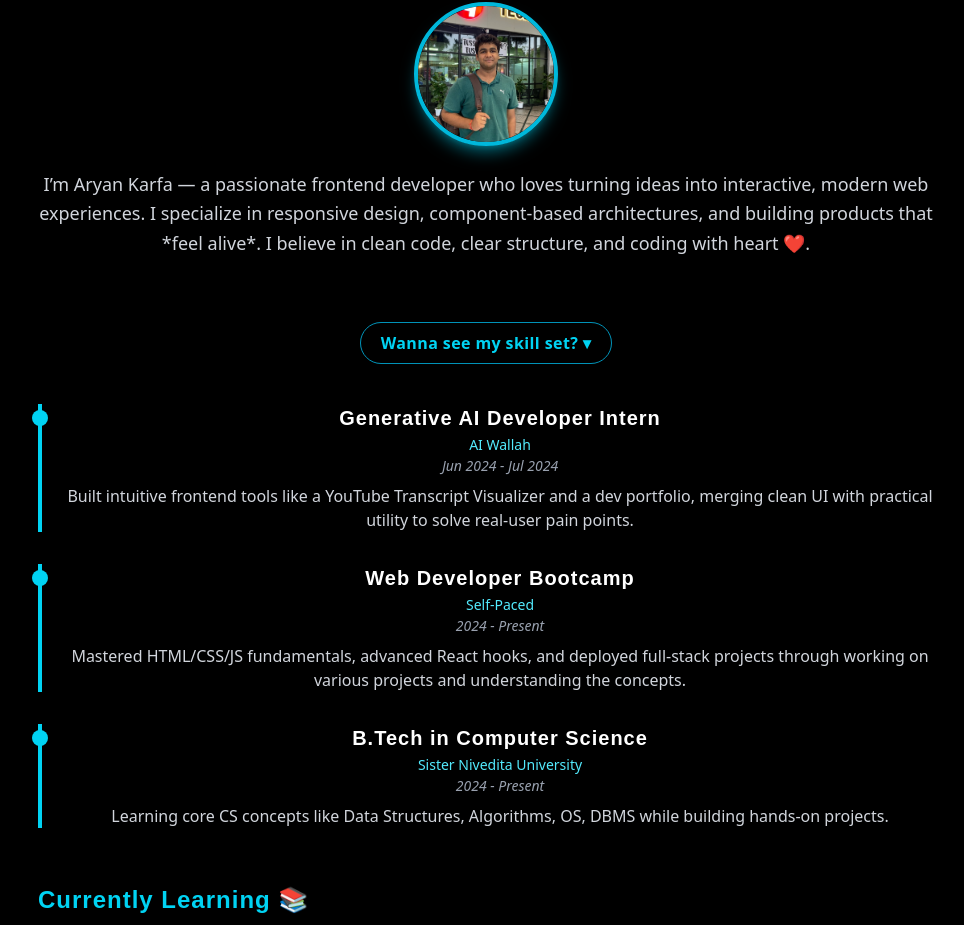
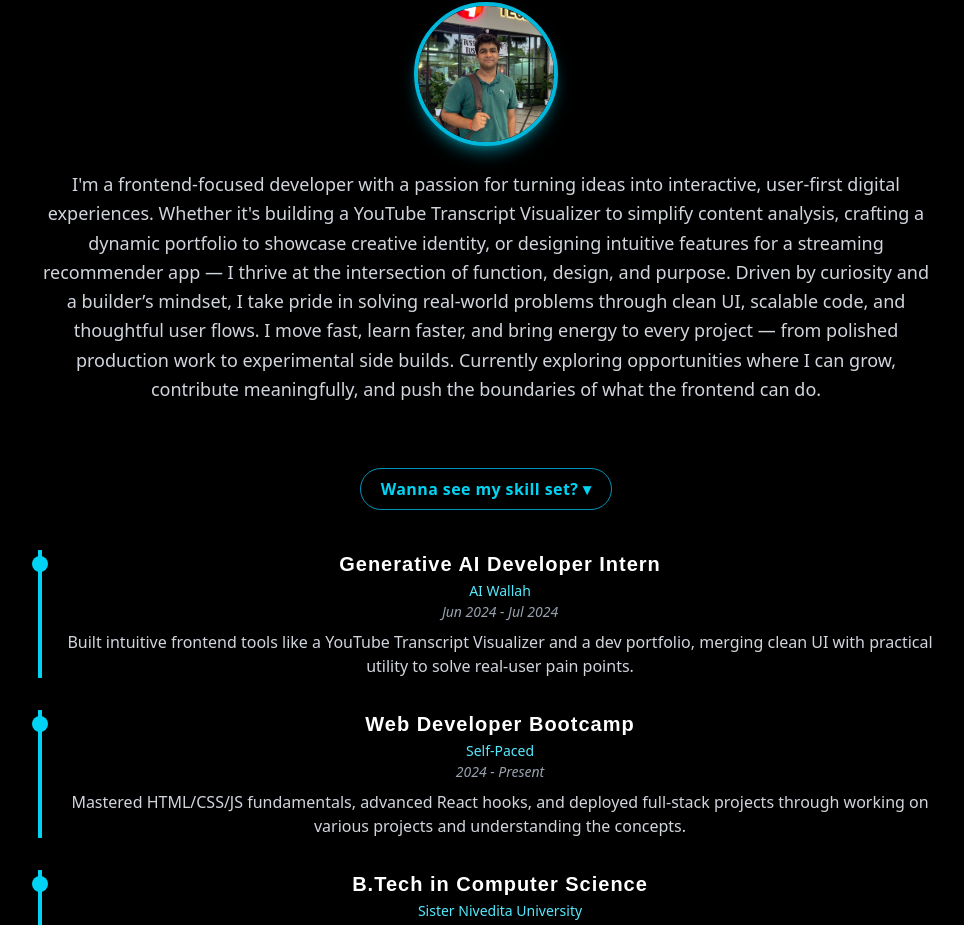
Before and after one commit to AryanKarfa/Personalized-Portfolio, a React (Vite) app: page / in a window 1280 px wide. Shown: the part 1022-1947 px from the top of the page, without its empty margins (154-1118 px from the left). Built offline with nearby package versions, Linux system fonts and the light colour scheme.

Commit message:
Update About.jsx

```diff
--- a/src/components/About.jsx
+++ b/src/components/About.jsx
@@ -79,7 +79,11 @@ const About = () => {
           />
         </motion.div>
         <p className="text-lg text-gray-300 mb-8 leading-relaxed">
-          I’m Aryan Karfa — a passionate frontend developer who loves turning ideas into interactive, modern web experiences. I specialize in responsive design, component-based architectures, and building products that *feel alive*. I believe in clean code, clear structure, and coding with heart ❤️.
+          I'm a frontend-focused developer with a passion for turning ideas into interactive, user-first digital experiences. Whether it's building a YouTube Transcript Visualizer to simplify content analysis, crafting a dynamic portfolio to showcase creative identity, or designing intuitive features for a streaming recommender app — I thrive at the intersection of function, design, and purpose.
+
+          Driven by curiosity and a builder’s mindset, I take pride in solving real-world problems through clean UI, scalable code, and thoughtful user flows. I move fast, learn faster, and bring energy to every project — from polished production work to experimental side builds.
+
+          Currently exploring opportunities where I can grow, contribute meaningfully, and push the boundaries of what the frontend can do.
         </p>
 
         {/* Skill Tags */}
```
